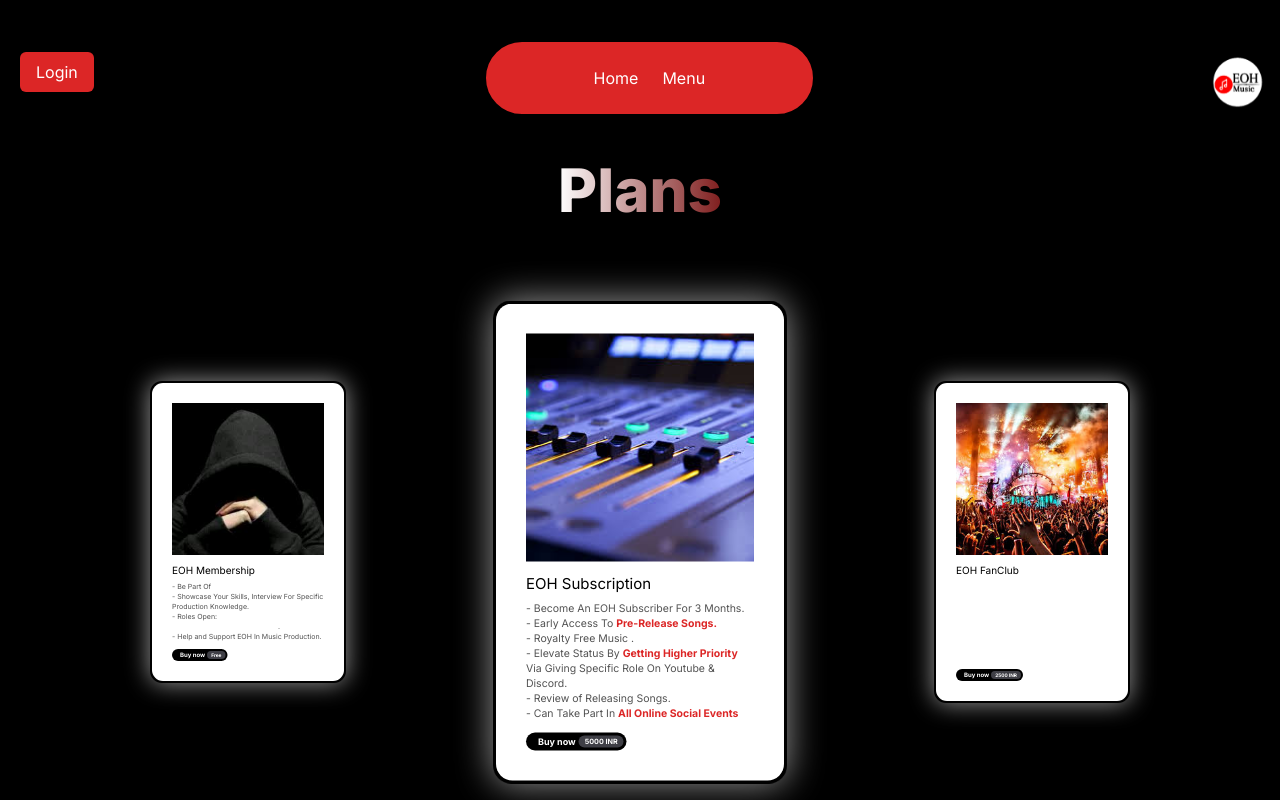
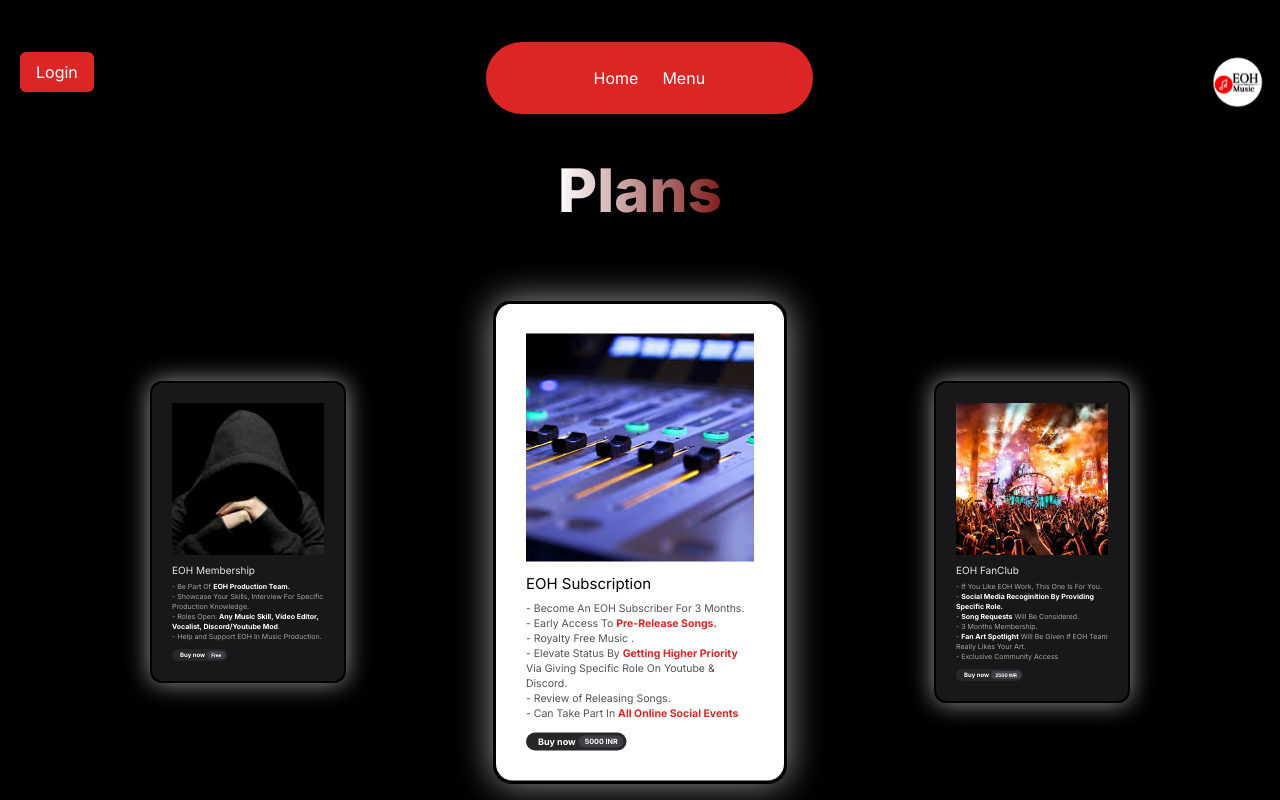
Before and after one commit to 4asaanAI/Eohouse, a Next.js app: page /join in a window 1280 px wide. Shown: the top 800 px of the page. Built offline with nearby package versions, Linux system fonts and the light colour scheme; no server answers.

Commit message:
Update card.tsx

```diff
--- a/src/components/card.tsx
+++ b/src/components/card.tsx
@@ -1,4 +1,4 @@
-"use client";
+ "use client";
 import React from "react";
 import { BackgroundGradient } from "./ui/background-gradient";
 import Image from "next/image";
@@ -123,7 +123,7 @@
   <>
     <div className="sm:grid md:flex justify-center mt-0">
         <div className=" sm:scale-75 sm:hover-90 md:scale-50 md:hover:scale-75" onClick={team}>
-      <BackgroundGradient className="rounded-[22px] max-w-sm p-0 sm:p-10 bg-white dark:bg-zinc-900">
+      <BackgroundGradient className="rounded-[22px] max-w-sm p-0 sm:p-10 bg-zinc-900">
         <Image
           src={`/supp.jpeg`}
           alt="jordans"
@@ -131,14 +131,14 @@
           width="400"
           className="object-contain"
         />
-        <p className="text-base sm:text-xl text-black mt-4 mb-2 dark:text-neutral-200">
+        <p className="text-base sm:text-xl mt-4 mb-2 text-neutral-200">
           EOH Membership
         </p>
 
-        <p className="text-sm text-neutral-600 dark:text-neutral-400">
+        <p className="text-sm text-neutral-400">
           - Be Part Of <b className="text-white">EOH Production Team.</b><br/>- Showcase Your Skills, Interview For Specific Production Knowledge.<br />- Roles Open: <b className="text-white">Any Music Skill, Video Editor, Vocalist, Discord/Youtube Mod</b>.<br />- Help and Support EOH In Music Production.
         </p>
-        <button className="rounded-full pl-4 pr-1 py-1 text-white flex items-center space-x-1 bg-black mt-4 text-xs font-bold dark:bg-zinc-800">
+        <button className="rounded-full pl-4 pr-1 py-1 text-white flex items-center space-x-1  mt-4 text-xs font-bold bg-zinc-800">
           <span>Buy now </span>
           <span className="bg-zinc-700 rounded-full text-[0.6rem] px-2 py-0 text-white">
             Free
@@ -147,7 +147,7 @@
       </BackgroundGradient>
       </div>
       <div className="md:scale-75 sm:scale-90 hover:scale-90 " onClick={member}>
-      <BackgroundGradient className={num == 1?"rounded-[22px] max-w-sm p-4 sm:p-10 bg-white dark:white pointer-events-none":"rounded-[22px] max-w-sm p-4 sm:p-10 bg-white dark:white"}>
+      <BackgroundGradient className={num.includes(1)?"rounded-[22px] max-w-sm p-4 sm:p-10 bg-white pointer-events-none":"rounded-[22px] max-w-sm p-4 sm:p-10 bg-white "}>
         <Image
           src={`/mu.jpeg`}
           alt="jordans"
@@ -155,16 +155,16 @@
           width="400"
           className="object-contain"
         />
-        <p className="text-base sm:text-xl text-black mt-4 mb-2 dark:black">
+        <p className="text-base sm:text-xl text-black mt-4 mb-2 ">
           EOH Subscription
         </p>
 
         <p className="text-sm text-neutral-600 dark:black">
           - Become An EOH Subscriber For 3 Months.<br/>- Early Access To <b className="text-red-600">Pre-Release Songs.</b><br/>- Royalty Free Music .<br/>- Elevate Status By <b className="text-red-600">Getting Higher Priority</b> Via Giving Specific Role On Youtube & Discord.<br/>- Review of Releasing Songs.<br/>- Can Take Part In <b className="text-red-600">All Online Social Events</b>
         </p>
-        {paid.includes(1) ? <div className="rounded-full pl-4 pr-1 py-1 text-white flex items-center space-x-1 bg-red-600 mt-4 text-xs font-bold dark:bg-red-600 pointer-events-none">Purchased</div>:
-        num.includes(1) ? <div className="rounded-full pl-4 pr-1 py-1 text-white flex items-center space-x-1 bg-black mt-4 text-xs font-bold dark:bg-zinc-800 pointer-events-none">In Review</div> :
-        <button className="rounded-full pl-4 pr-1 py-1 text-white flex items-center space-x-1 bg-black mt-4 text-xs font-bold dark:bg-zinc-800">
+        {paid.includes(1) ? <div className="rounded-full pl-4 pr-1 py-1 text-white flex items-center space-x-1 bg-red-600 mt-4 text-xs font-bold  pointer-events-none">Purchased</div>:
+        num.includes(1) ? <div className="rounded-full pl-4 pr-1 py-1 text-white flex items-center space-x-1  mt-4 text-xs font-bold bg-zinc-800 pointer-events-none">In Review</div> :
+        <button className="rounded-full pl-4 pr-1 py-1 text-white flex items-center space-x-1  mt-4 text-xs font-bold bg-zinc-800">
           <span>Buy now </span>
           <span className="bg-zinc-700 rounded-full text-[0.6rem] px-2 py-0 text-white">
            5000 INR
@@ -173,7 +173,7 @@
       </BackgroundGradient>
        </div>
        <div className="sm:scale-75 sm:hover-90 md:scale-50 md:hover:scale-75" onClick={fan}>
-      <BackgroundGradient className={num.includes(1) ?"rounded-[22px] max-w-sm p-4 sm:p-10 bg-white dark:bg-zinc-900 pointer-events-none":"rounded-[22px] max-w-sm p-4 sm:p-10 bg-white dark:bg-zinc-900"}>
+      <BackgroundGradient className={num.includes(1) ?"rounded-[22px] max-w-sm p-4 sm:p-10  bg-zinc-900 pointer-events-none":"rounded-[22px] max-w-sm p-4 sm:p-10 bg-zinc-900"}>
         <Image
           src={`/fan2.jpeg`}
           alt="jordans"
@@ -181,16 +181,16 @@
           width="400"
           className="object-contain"
         />
-        <p className="text-base sm:text-xl text-black mt-4 mb-2 dark:text-neutral-200">
+        <p className="text-base sm:text-xl  mt-4 mb-2 text-neutral-200">
           EOH FanClub
         </p>
 
-        <p className="text-sm text-white dark:text-neutral-400">
+        <p className="text-sm text-neutral-400">
          - If You Like EOH Work, This One Is For You.<br/>- <b className="text-white">Social Media Recoginition By Providing Specific Role.</b><br/>- <b className="text-white">Song Requests</b> Will Be Considered.<br/>- 3 Months Membership.<br/>- <b className="text-white">Fan Art Spotlight</b> Will Be Given If EOH Team Really Likes Your Art.<br/>- Exclusive Community Access
         </p>
-        {paid.includes(2) ? <div className="rounded-full pl-4 pr-1 py-1 text-black flex items-center space-x-1 bg-white mt-4 text-xs font-bold dark:bg-white pointer-events-none">Purchased</div>:
-        num.includes(2) ? <div className="rounded-full pl-4 pr-1 py-1 text-white flex items-center space-x-1 bg-black mt-4 text-xs font-bold dark:bg-zinc-800 pointer-events-none">In Review</div>:
-        <button className="rounded-full pl-4 pr-1 py-1 text-white flex items-center space-x-1 bg-black mt-4 text-xs font-bold dark:bg-zinc-800">
+        {paid.includes(2) ? <div className="rounded-full pl-4 pr-1 py-1 text-black flex items-center space-x-1  mt-4 text-xs font-bold bg-white pointer-events-none">Purchased</div>:
+        num.includes(2) ? <div className="rounded-full pl-4 pr-1 py-1 text-white flex items-center space-x-1  mt-4 text-xs font-bold bg-zinc-800 pointer-events-none">In Review</div>:
+        <button className="rounded-full pl-4 pr-1 py-1 text-white flex items-center space-x-1  mt-4 text-xs font-bold bg-zinc-800">
           <span>Buy now </span>
           <span className="bg-zinc-700 rounded-full text-[0.6rem] px-2 py-0 text-white">
             2500 INR
```
